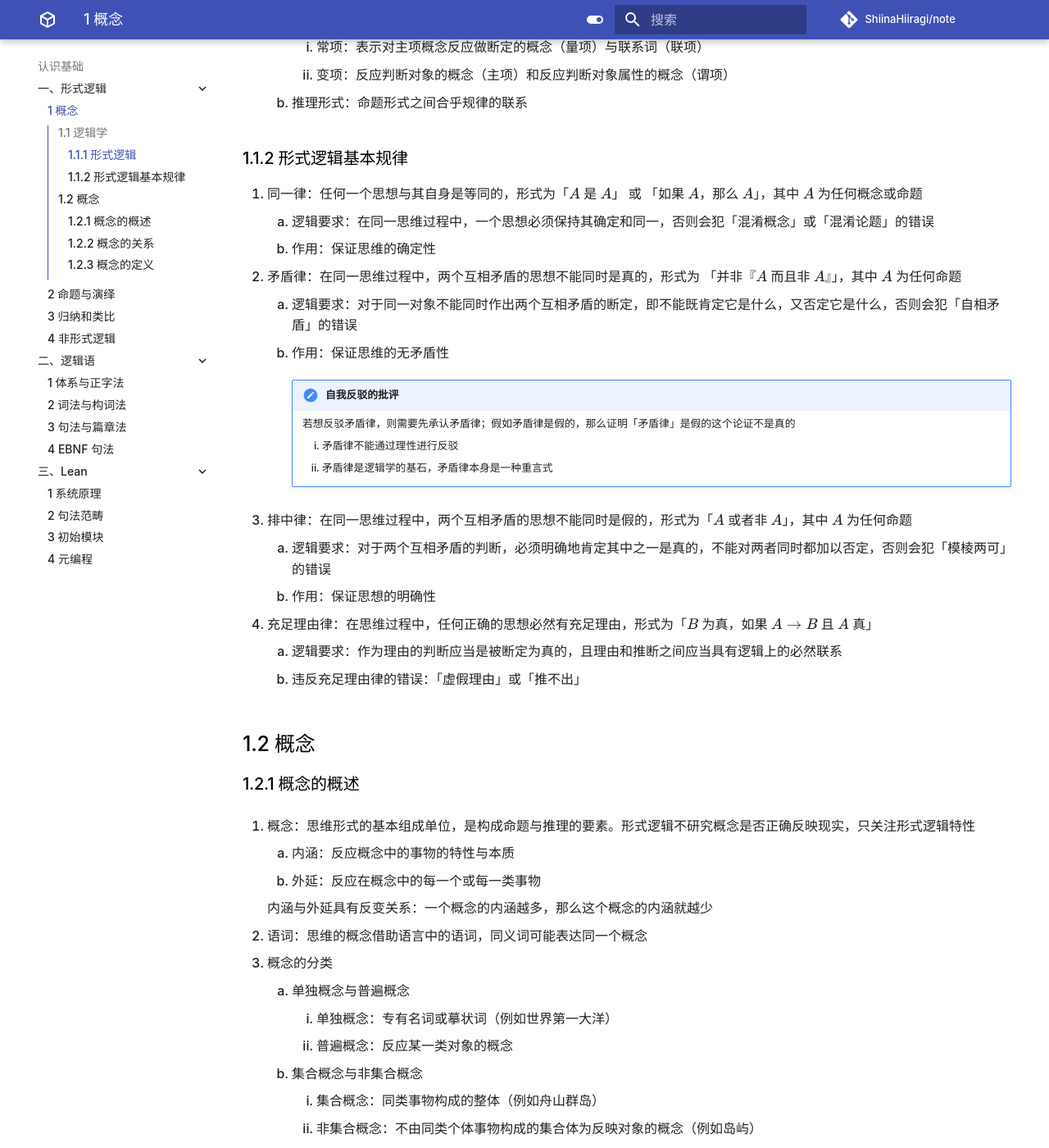
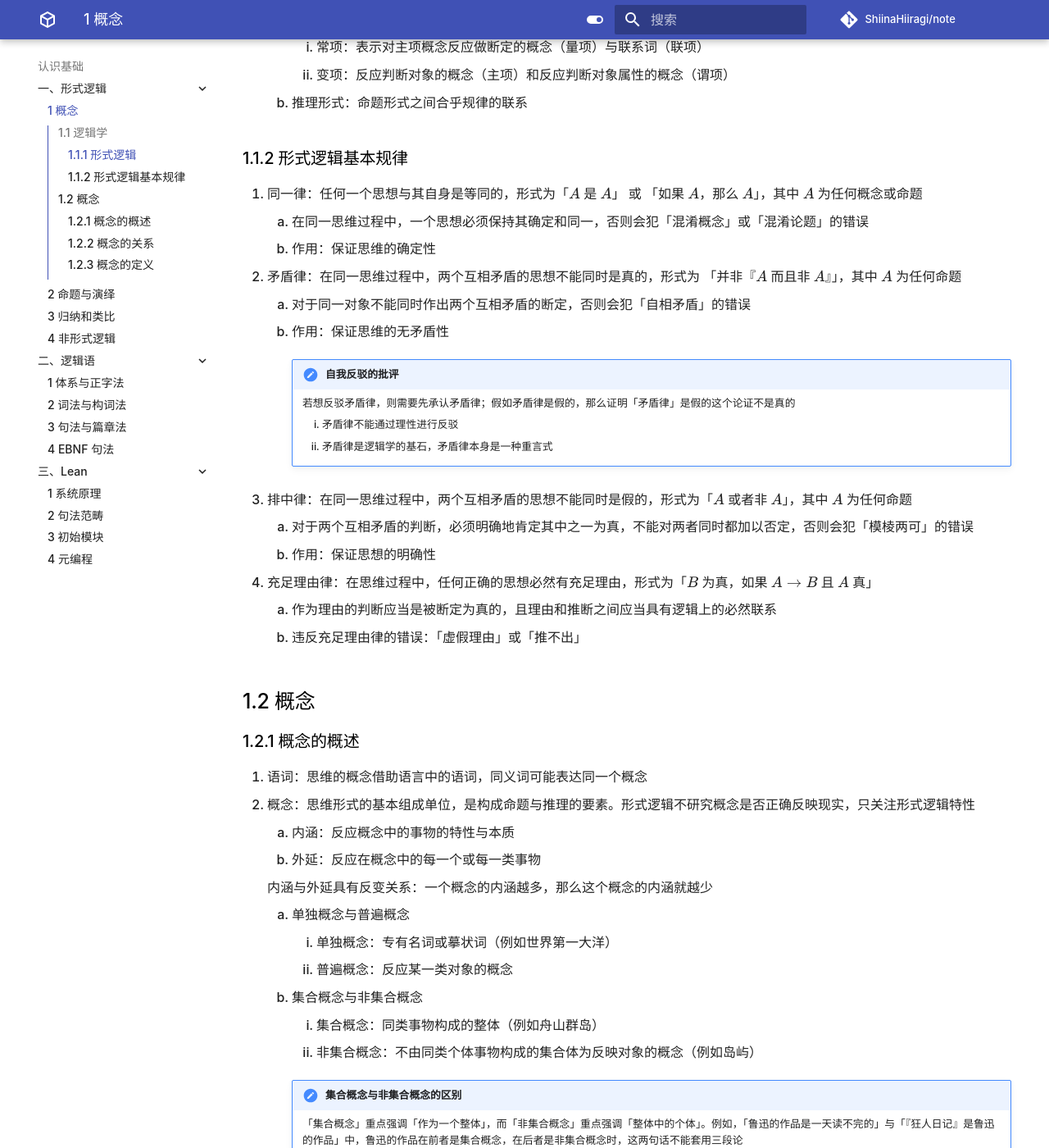
Before and after one commit to ShiinaHiiragi/note, an MkDocs documentation site: the page built from docs/cogn/form/cep.md, in a window 1280 px wide and 1400 px high, scrolled down 380 px. Shown: the whole window at 82% size. Built offline with MkDocs 1.6.1 and Material for MkDocs 9.7.7, drawn with Linux system fonts in a browser that asks for light colours; comment, search, counter and statistics services are not loaded; some of the changed text lies outside the part shown.

Commit message:
fix first part

```diff
--- a/docs/cogn/form/cep.md
+++ b/docs/cogn/form/cep.md
@@ -11,10 +11,10 @@
 
 ### 1.1.2 形式逻辑基本规律
 1. 同一律：任何一个思想与其自身是等同的，形式为「$A$ 是 $A$」 或 「如果 $A$，那么 $A$」，其中 $A$ 为任何概念或命题
-    1. 逻辑要求：在同一思维过程中，一个思想必须保持其确定和同一，否则会犯「混淆概念」或「混淆论题」的错误
+    1. 在同一思维过程中，一个思想必须保持其确定和同一，否则会犯「混淆概念」或「混淆论题」的错误
     2. 作用：保证思维的确定性
 2. 矛盾律：在同一思维过程中，两个互相矛盾的思想不能同时是真的，形式为 「并非『$A$ 而且非 $A$』」，其中 $A$ 为任何命题
-    1. 逻辑要求：对于同一对象不能同时作出两个互相矛盾的断定，即不能既肯定它是什么，又否定它是什么，否则会犯「自相矛盾」的错误
+    1. 对于同一对象不能同时作出两个互相矛盾的断定，否则会犯「自相矛盾」的错误
     2. 作用：保证思维的无矛盾性
 
         !!! note "自我反驳的批评"
@@ -24,22 +24,21 @@
             2. 矛盾律是逻辑学的基石，矛盾律本身是一种重言式
 
 3. 排中律：在同一思维过程中，两个互相矛盾的思想不能同时是假的，形式为「$A$ 或者非 $A$」，其中 $A$ 为任何命题
-    1. 逻辑要求：对于两个互相矛盾的判断，必须明确地肯定其中之一是真的，不能对两者同时都加以否定，否则会犯「模棱两可」的错误
+    1. 对于两个互相矛盾的判断，必须明确地肯定其中之一为真，不能对两者同时都加以否定，否则会犯「模棱两可」的错误
     2. 作用：保证思想的明确性
 4. 充足理由律：在思维过程中，任何正确的思想必然有充足理由，形式为「$B$ 为真，如果 $A\to B$ 且 $A$ 真」
-    1. 逻辑要求：作为理由的判断应当是被断定为真的，且理由和推断之间应当具有逻辑上的必然联系
+    1. 作为理由的判断应当是被断定为真的，且理由和推断之间应当具有逻辑上的必然联系
     2. 违反充足理由律的错误：「虚假理由」或「推不出」
 
 ## 1.2 概念
 ### 1.2.1 概念的概述
-1. 概念：思维形式的基本组成单位，是构成命题与推理的要素。形式逻辑不研究概念是否正确反映现实，只关注形式逻辑特性
+1. 语词：思维的概念借助语言中的语词，同义词可能表达同一个概念
+2. 概念：思维形式的基本组成单位，是构成命题与推理的要素。形式逻辑不研究概念是否正确反映现实，只关注形式逻辑特性
     1. 内涵：反应概念中的事物的特性与本质
     2. 外延：反应在概念中的每一个或每一类事物
 
     内涵与外延具有反变关系：一个概念的内涵越多，那么这个概念的内涵就越少
 
-2. 语词：思维的概念借助语言中的语词，同义词可能表达同一个概念
-3. 概念的分类
     1. 单独概念与普遍概念
         1. 单独概念：专有名词或摹状词（例如世界第一大洋）
         2. 普遍概念：反应某一类对象的概念
@@ -72,7 +71,7 @@
 3. 不相容关系：外延间没有任何重合关系
     1. 矛盾关系：两个概念相互排斥，而且概念外延之和穷尽了其属概念的全部外延
     2. 反对关系：两个概念相互排斥，但是概念外延之和没有穷尽属概念的全部外延
-4. 概念间的并列关系：属于同一概念的各个同层次的种概念间的关系。根据种概念外延是否相互交叉分为相容或不相容的并列概念
+4. 并列关系：属于同一概念的各个同层次的种概念间的关系。根据种概念外延是否相互交叉分为相容或不相容的并列概念
 
 ### 1.2.3 概念的定义
 1. 概念的限制与概括
@@ -97,7 +96,8 @@
         2. 二分法：根据对象有无某种属性或特征对概念进行划分
 
         !!! note "划分与分解"
-            划分是将外延含有若干事物的概念划分为若干个种概念（例如将小说分为古典小说与现代小说），而分解是将作为个体的对象再度分解（例如将地球分为南半球与北半球）
+            - 划分：将外延含有若干事物的概念划分为若干个种概念（例如将小说分为古典小说与现代小说）
+            - 分解：将作为个体的对象再度分解（例如将地球分为南半球与北半球）
 
     2. 划分的规则
         1. 划分应当相应相称，即外延之和等于母项的外延
```
Also changed, not shown: other parts of docs/cogn/form/cep.md (+1 -1 lines), docs/cogn/form/ded.md (+13 -8 lines), docs/cogn/form/ind.md (+3 -3 lines), docs/cogn/jbo/syntax.md (+1 -1 lines), docs/cogn/lean/sys.md (+4 -4 lines).
